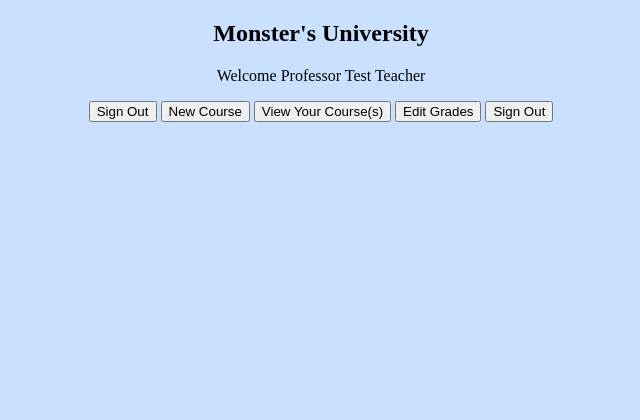
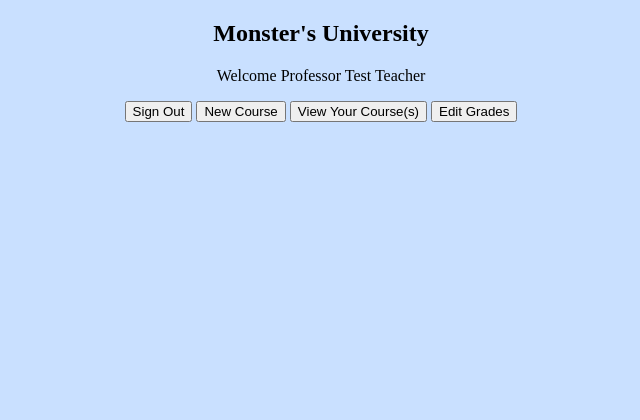
Before and after one commit to bulgogi03/Lab8, a Flask app: a page that uses templates/teacher.html in a window 1280 px wide. Shown: the top 420 px of the page, without its empty margins (319-959 px from the left). Run offline with Flask 3, Linux system fonts and the light colour scheme.

Commit message:
got rid of the double login

```diff
--- a/templates/teacher.html
+++ b/templates/teacher.html
@@ -55,7 +55,6 @@
     <div id="editGrade" class="table-container" style="display:none;">
         <h3>Edit Grade</h3>
     </div>
-    <input type="button" value="Sign Out" onclick="signOut()">
 </div>
 <script>
     function yourCourses(){
```
Also changed, not shown: instance/database.sqlite.
